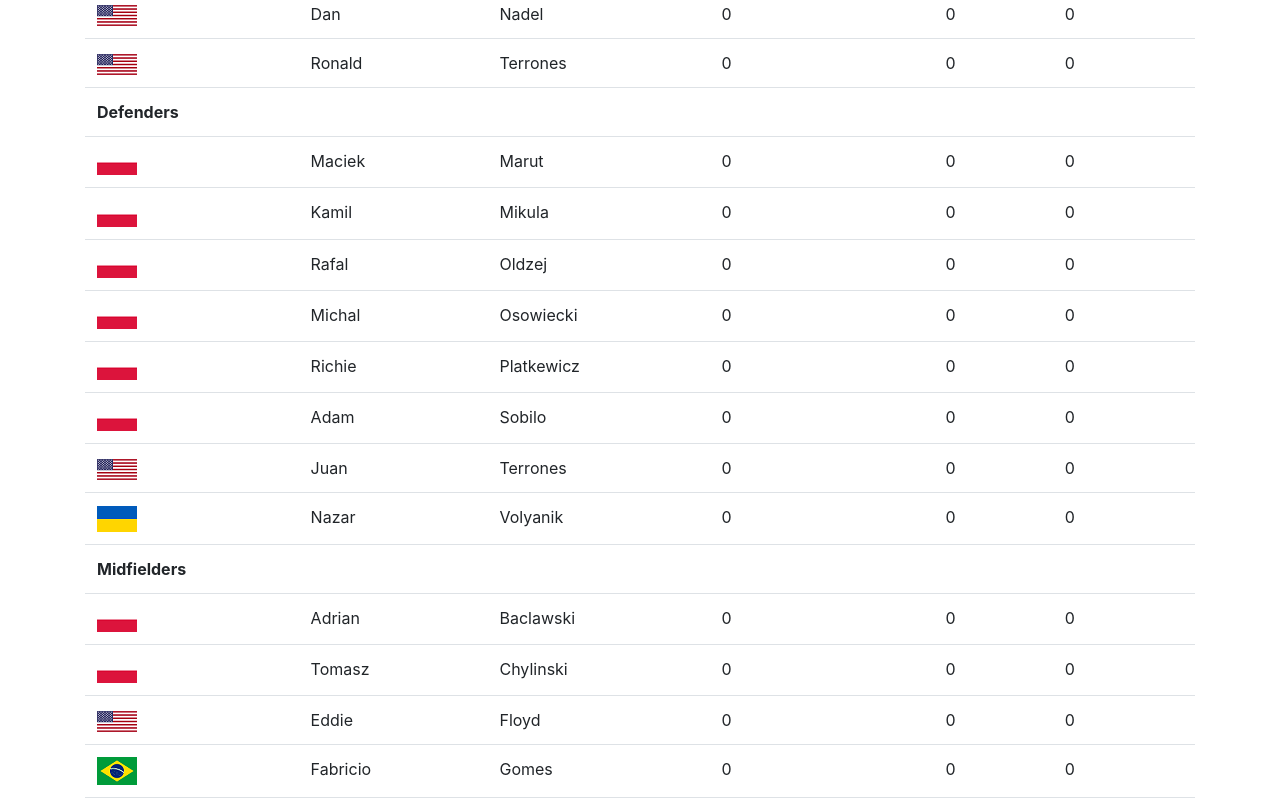
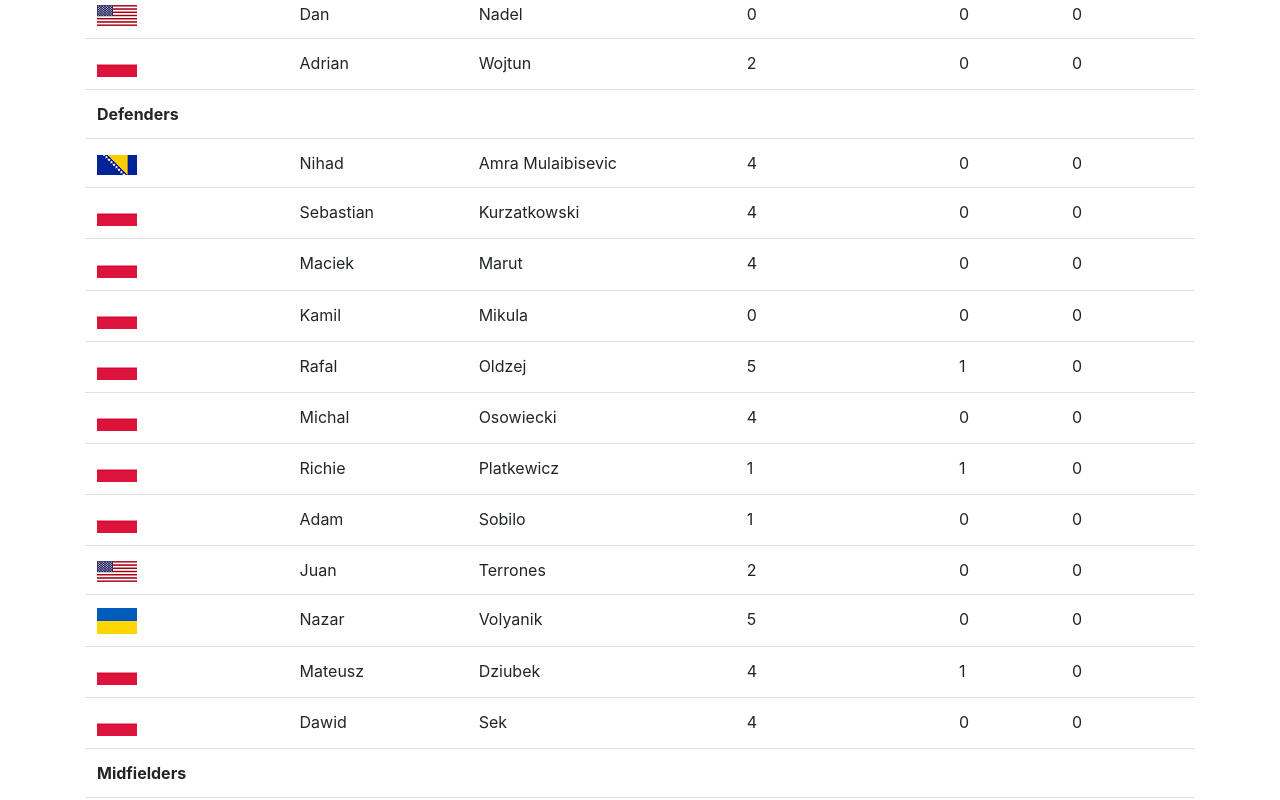
Before and after one commit to TomaszChylinski/polonia_fc, an Angular app in the folder polonia-fc/: page /team in a window 1280 px wide. Shown: the part 300-1100 px from the top of the page. Built offline with nearby package versions, Linux system fonts and the light colour scheme.

Commit message:
feat(polonia) updated roster and standings

```diff
--- a/polonia-fc/src/app/components/home/main/main.component.html
+++ b/polonia-fc/src/app/components/home/main/main.component.html
@@ -70,44 +70,44 @@
                       <tr>
                         <th scope="row">1</th>
                         <td>Vasco da Gama CC</td>
-                        <td>3</td>
-                        <td>7</td>
-                        <td>9</td>
+                        <td>5</td> <!--played-->
+                        <td>14</td><!--goal diff-->
+                        <td>15</td><!--points-->
                       </tr>
                       <tr>
                         <th scope="row">2</th>
-                        <td>Newtown Salty Dogs</td>
-                        <td>3</td>
-                        <td>7</td>
-                        <td>7</td>
+                        <td>Danbury United</td>
+                        <td>4</td><!--played-->
+                        <td>8</td><!--goal diff-->
+                        <td>12</td><!--points-->
                       </tr>
                       <tr>
                         <th scope="row">3</th>
-                        <td>Clinton FC</td>
-                        <td>3</td>
-                        <td>4</td>
-                        <td>7</td>
+                        <td>Greenwich FC</td>
+                        <td>5</td><!--played-->
+                        <td>3</td><!--goal diff-->
+                        <td>11</td><!--points-->
                       </tr>
                       <tr>
                         <th scope="row">4</th>
-                        <td>Danbury United</td>
-                        <td>2</td>
-                        <td>4</td>
-                        <td>6</td>
+                        <td>Clinton</td>
+                        <td>5</td><!--played-->
+                        <td>5</td><!--goal diff-->
+                        <td>10</td><!--points-->
                       </tr>
                       <tr>
                         <th scope="row">5</th>
-                        <td>Greenwich FC</td>
-                        <td>3</td>
-                        <td>1</td>
-                        <td>5</td>
+                        <td>Newtown Salty Dogs</td>
+                        <td>5</td><!--played-->
+                        <td>3</td><!--goal diff-->
+                        <td>7</td><!--points-->
                       </tr>
                       <tr>
                         <th scope="row">6</th>
-                        <td>Club Napoli</td>
-                        <td>3</td>
-                        <td>5</td>
-                        <td>3</td>
+                        <td>Polonia Falcon FC</td>
+                        <td>5</td><!--played-->
+                        <td>-6</td><!--goal diff-->
+                        <td>5</td><!--points-->
                       </tr>
                     </tbody>
                   </table>
--- a/polonia-fc/src/app/components/shared/data/player-data.ts
+++ b/polonia-fc/src/app/components/shared/data/player-data.ts
@@ -1,191 +1,222 @@
-
-export const playerData = [{
-    position: 'mid',
-    firstName: 'Adrian',
-    lastName: 'Baclawski',
-    apperances: 0,
-    goals:0,
-    assists:0,
-    flag:'../../../assets/images/flags/pl.png'
+export const playerData = [
+  {
+    position: 'def',
+    firstName: 'Nihad ',
+    lastName: 'Amra Mulaibisevic',
+    apperances: 4,
+    goals: 0,
+    assists: 0,
+    cleanSheets: 0,
+    flag: '../../../assets/images/flags/bih.png',
+  },
+  {
+    position: 'def',
+    firstName: 'Sebastian',
+    lastName: 'Kurzatkowski',
+    apperances: 4,
+    goals: 0,
+    assists: 0,
+    cleanSheets: 0,
+    flag: '../../../assets/images/flags/pl.png',
+  },
+  {
+    position: 'atk',
+    firstName: 'Sebastian',
+    lastName: 'Stezewski',
+    apperances: 2,
+    goals: 2,
+    assists: 0,
+    cleanSheets: 0,
+    flag: '../../../assets/images/flags/pl.png',
   },
   {
     position: 'mid',
     firstName: 'Tomasz',
     lastName: 'Chylinski',
-    apperances: 0,
-    goals:0,
-    assists:0,
-    flag:'../../../assets/images/flags/pl.png'
-},
-{
-    position: 'mid',
-    firstName: 'Eddie',
-    lastName: 'Floyd',
-    apperances: 0,
-    goals:0,
-    assists:0,
-    flag:'../../../assets/images/flags/usa.png'
+    apperances: 4,
+    goals: 1,
+    assists: 0,
+    cleanSheets: 0,
+    flag: '../../../assets/images/flags/pl.png',
   },
   {
     position: 'atk',
     firstName: 'Franc',
     lastName: 'Gjomarkaj',
-    apperances: 0,
-    goals:0,
-    assists:0,
-    flag:'../../../assets/images/flags/alb.png'
-},
-{
-    position: 'mid',
-    firstName: 'Fabricio',
-    lastName: 'Gomes',
-    apperances: 0,
-    goals:0,
-    assists:0,
-    flag:'../../../assets/images/flags/br.png'
+    apperances: 1,
+    goals: 0,
+    assists: 0,
+    cleanSheets: 0,
+    flag: '../../../assets/images/flags/alb.png',
   },
   {
     position: 'mid',
     firstName: 'Kevin',
     lastName: 'Gromadowski',
-    apperances: 0,
-    goals:0,
-    assists:0,
-    flag:'../../../assets/images/flags/pl.png'
+    apperances: 3,
+    goals: 0,
+    assists: 0,
+    cleanSheets: 0,
+    flag: '../../../assets/images/flags/pl.png',
   },
   {
     position: 'mid',
     firstName: 'Rijad',
     lastName: 'Krajinovic',
-    apperances: 0,
-    goals:0,
-    assists:0,
-    flag:'../../../assets/images/flags/bih.png'
+    apperances: 5,
+    goals: 0,
+    assists: 0,
+    cleanSheets: 0,
+    flag: '../../../assets/images/flags/bih.png',
   },
   {
     position: 'mid',
     firstName: 'Krzysztof',
     lastName: 'Labanowicz',
-    apperances: 0,
-    goals:0,
-    assists:0,
-    flag:'../../../assets/images/flags/pl.png'
+    apperances: 1,
+    goals: 0,
+    assists: 0,
+    cleanSheets: 0,
+    flag: '../../../assets/images/flags/pl.png',
   },
   {
     position: 'def',
     firstName: 'Maciek',
     lastName: 'Marut',
-    apperances: 0,
-    goals:0,
-    assists:0,
-    flag:'../../../assets/images/flags/pl.png'
+    apperances: 4,
+    goals: 0,
+    assists: 0,
+    cleanSheets: 0,
+    flag: '../../../assets/images/flags/pl.png',
   },
   {
     position: 'def',
     firstName: 'Kamil',
     lastName: 'Mikula',
     apperances: 0,
-    goals:0,
-    assists:0,
-    flag:'../../../assets/images/flags/pl.png'
+    goals: 0,
+    assists: 0,
+    cleanSheets: 0,
+    flag: '../../../assets/images/flags/pl.png',
   },
   {
     position: 'gk',
     firstName: 'Dan',
     lastName: 'Nadel',
     apperances: 0,
-    goals:0,
-    assists:0,
-    flag:'../../../assets/images/flags/usa.png'
+    goals: 0,
+    assists: 0,
+    cleanSheets: 0,
+    flag: '../../../assets/images/flags/usa.png',
   },
   {
     position: 'def',
     firstName: 'Rafal',
     lastName: 'Oldzej',
-    apperances: 0,
-    goals:0,
-    assists:0,
-    flag:'../../../assets/images/flags/pl.png'
+    apperances: 5,
+    goals: 1,
+    assists: 0,
+    cleanSheets: 0,
+    flag: '../../../assets/images/flags/pl.png',
   },
   {
     position: 'mid',
     firstName: 'Seldin',
     lastName: 'Osmanovic',
     apperances: 0,
-    goals:0,
-    assists:0,
-    flag:'../../../assets/images/flags/bih.png'
+    goals: 0,
+    assists: 0,
+    cleanSheets: 0,
+    flag: '../../../assets/images/flags/bih.png',
   },
   {
     position: 'def',
     firstName: 'Michal',
     lastName: 'Osowiecki',
-    apperances: 0,
-    goals:0,
-    assists:0,
-    flag:'../../../assets/images/flags/pl.png'
+    apperances: 4,
+    goals: 0,
+    assists: 0,
+    cleanSheets: 0,
+    flag: '../../../assets/images/flags/pl.png',
   },
   {
     position: 'def',
     firstName: 'Richie',
     lastName: 'Platkewicz',
-    apperances: 0,
-    goals:0,
-    assists:0,
-    flag:'../../../assets/images/flags/pl.png'
-},
-{
-    position: 'atk',
-    firstName: 'Adam',
-    lastName: 'Sebastian',
-    apperances: 0,
-    goals:0,
-    assists:0,
-    flag:'../../../assets/images/flags/usa.png'
+    apperances: 1,
+    goals: 1,
+    assists: 0,
+    cleanSheets: 0,
+    flag: '../../../assets/images/flags/pl.png',
   },
   {
     position: 'def',
     firstName: 'Adam',
     lastName: 'Sobilo',
-    apperances: 0,
-    goals:0,
-    assists:0,
-    flag:'../../../assets/images/flags/pl.png'
-},
-{
-    position: 'gk',
-    firstName: 'Ronald',
-    lastName: 'Terrones',
-    apperances: 0,
-    goals:0,
-    assists:0,
-    flag:'../../../assets/images/flags/usa.png'
+    apperances: 1,
+    goals: 0,
+    assists: 0,
+    cleanSheets: 0,
+    flag: '../../../assets/images/flags/pl.png',
   },
   {
     position: 'def',
     firstName: 'Juan',
     lastName: 'Terrones',
-    apperances: 0,
-    goals:0,
-    assists:0,
-    flag:'../../../assets/images/flags/usa.png'
+    apperances: 2,
+    goals: 0,
+    assists: 0,
+    cleanSheets: 0,
+    flag: '../../../assets/images/flags/usa.png',
   },
   {
     position: 'def',
     firstName: 'Nazar',
     lastName: 'Volyanik',
-    apperances: 0,
-    goals:0,
-    assists:0,
-    flag:'../../../assets/images/flags/ukraine.png'
+    apperances: 5,
+    goals: 0,
+    assists: 0,
+    cleanSheets: 0,
+    flag: '../../../assets/images/flags/ukraine.png',
   },
   {
     position: 'mid',
     firstName: 'Adrian',
     lastName: 'Zygo',
-    apperances: 0,
-    goals:0,
-    assists:0,
-    flag:'../../../assets/images/flags/pl.png'
+    apperances: 2,
+    goals: 0,
+    assists: 0,
+    cleanSheets: 0,
+    flag: '../../../assets/images/flags/pl.png',
   },
-]
+  {
+    position: 'gk',
+    firstName: 'Adrian',
+    lastName: 'Wojtun',
+    apperances: 2,
+    goals: 0,
+    assists: 0,
+    cleanSheets: 0,
+    flag: '../../../assets/images/flags/pl.png',
+  },
+  {
+    position: 'def',
+    firstName: 'Mateusz',
+    lastName: 'Dziubek',
+    apperances: 4,
+    goals: 1,
+    assists: 0,
+    cleanSheets: 0,
+    flag: '../../../assets/images/flags/pl.png',
+  },
+  {
+    position: 'def',
+    firstName: 'Dawid',
+    lastName: 'Sek',
+    apperances: 4,
+    goals: 0,
+    assists: 0,
+    cleanSheets: 0,
+    flag: '../../../assets/images/flags/pl.png',
+  },
+];
--- a/polonia-fc/src/app/components/standings/standings-item/standings-item.component.html
+++ b/polonia-fc/src/app/components/standings/standings-item/standings-item.component.html
@@ -15,101 +15,101 @@
       <tr>
         <th scope="row">1</th>
         <td>Vasco da Gama CC</td>
-        <td>3</td> <!-- played -->
-        <td>3</td> <!-- win -->
+        <td>5</td> <!-- played -->
+        <td>5</td> <!-- win -->
         <td>0</td> <!-- lose -->
         <td>0</td> <!-- draw -->
-        <td>7</td> <!-- goal diff -->
-        <td>9</td> <!-- points -->
+        <td>14</td> <!-- goal diff -->
+        <td>15</td> <!-- points -->
       </tr>
       <tr>
         <th scope="row">2</th>
+        <td>Danbury United</td>
+        <td>4</td> <!-- played -->
+        <td>4</td> <!-- win -->
+        <td>0</td> <!-- lose -->
+        <td>0</td> <!-- draw -->
+        <td>8</td> <!-- goal diff -->
+        <td>12</td> <!-- points -->
+      </tr>
+      <tr>
+        <th scope="row">3</th>
+        <td>Greenwich FC</td>
+        <td>5</td> <!-- played -->
+        <td>3</td> <!-- win -->
+        <td>0</td> <!-- lose -->
+        <td>2</td> <!-- draw -->
+        <td>3</td> <!-- goal diff -->
+        <td>1</td> <!-- points -->
+      </tr>
+      <tr>
+        <th scope="row">4</th>
+        <td>Clinton FC</td>
+        <td>5</td> <!-- played -->
+        <td>3</td> <!-- win -->
+        <td>1</td> <!-- lose -->
+        <td>1</td> <!-- draw -->
+        <td>5</td> <!-- goal diff -->
+        <td>10</td> <!-- points -->
+      </tr>
+      <tr>
+        <th scope="row">5</th>
         <td>Newtown Salty Dogs</td>
-        <td>3</td> <!-- played -->
+        <td>5</td> <!-- played -->
         <td>2</td> <!-- win -->
-        <td>0</td> <!-- lose -->
+        <td>2</td> <!-- lose -->
         <td>1</td> <!-- draw -->
-        <td>7</td> <!-- goal diff -->
+        <td>3</td> <!-- goal diff -->
         <td>7</td> <!-- points -->
       </tr>
       <tr>
-        <th scope="row">3</th>
-        <td>Clinton FC</td>
-        <td>3</td> <!-- played -->
-        <td>2</td> <!-- win -->
-        <td>0</td> <!-- lose -->
-        <td>1</td> <!-- draw -->
-        <td>4</td> <!-- goal diff -->
-        <td>7</td> <!-- points -->
-      </tr>
-      <tr>
-        <th scope="row">4</th>
-        <td>Danbury United</td>
-        <td>2</td> <!-- played -->
-        <td>2</td> <!-- win -->
-        <td>0</td> <!-- lose -->
-        <td>0</td> <!-- draw -->
-        <td>4</td> <!-- goal diff -->
-        <td>6</td> <!-- points -->
-      </tr>
-      <tr>
-        <th scope="row">5</th>
-        <td>Greenwich FC</td>
-        <td>3</td> <!-- played -->
+        <th scope="row">6</th>
+        <td>Polonia Falcon FC</td>
+        <td>5</td> <!-- played -->
         <td>1</td> <!-- win -->
-        <td>0</td> <!-- lose -->
+        <td>2</td> <!-- lose -->
         <td>2</td> <!-- draw -->
-        <td>1</td> <!-- goal diff -->
+        <td>-6</td> <!-- goal diff -->
         <td>5</td> <!-- points -->
       </tr>
       <tr>
-        <th scope="row">6</th>
+        <th scope="row">7</th>
         <td>Club Napoli</td>
-        <td>3</td> <!-- played -->
+        <td>5</td> <!-- played -->
         <td>1</td> <!-- win -->
-        <td>2</td> <!-- lose -->
+        <td>4</td> <!-- lose -->
         <td>0</td> <!-- draw -->
-        <td>5</td> <!-- goal diff -->
+        <td>0</td> <!-- goal diff -->
         <td>3</td> <!-- points -->
       </tr>
       <tr>
-        <th scope="row">7</th>
-        <td>Stamford FC</td>
-        <td>2</td> <!-- played -->
-        <td>0</td> <!-- win -->
-        <td>1</td> <!-- lose -->
-        <td>1</td> <!-- draw -->
-        <td>-1</td> <!-- goal diff -->
-        <td>1</td> <!-- points -->
-      </tr>
-      <tr>
         <th scope="row">8</th>
-        <td>Polonia Falcon FC</td>
-        <td>3</td> <!-- played -->
-        <td>0</td> <!-- win -->
-        <td>2</td> <!-- lose -->
-        <td>1</td> <!-- draw -->
-        <td>-7</td> <!-- goal diff -->
-        <td>1</td> <!-- points -->
+        <td>North Branford SC</td>
+        <td>5</td> <!-- played -->
+        <td>1</td> <!-- win -->
+        <td>4</td> <!-- lose -->
+        <td>0</td> <!-- draw -->
+        <td>-15</td> <!-- goal diff -->
+        <td>3</td> <!-- points -->
       </tr>
       <tr>
         <th scope="row">9</th>
-        <td>FC Shelton</td>
-        <td>3</td> <!-- played -->
+        <td>Stamford FC</td>
+        <td>5</td> <!-- played -->
         <td>0</td> <!-- win -->
         <td>3</td> <!-- lose -->
-        <td>0</td> <!-- draw -->
-        <td>-7</td> <!-- goal diff -->
-        <td>0</td> <!-- points -->
+        <td>2</td> <!-- draw -->
+        <td>-4</td> <!-- goal diff -->
+        <td>2</td> <!-- points -->
       </tr>
       <tr>
         <th scope="row">10</th>
-        <td>North Branford SC</td>
-        <td>3</td> <!-- played -->
+        <td>FC Shelton</td>
+        <td>4</td> <!-- played -->
         <td>0</td> <!-- win -->
-        <td>3</td> <!-- lose -->
+        <td>4</td> <!-- lose -->
         <td>0</td> <!-- draw -->
-        <td>-13</td> <!-- goal diff -->
+        <td>-8</td> <!-- goal diff -->
         <td>0</td> <!-- points -->
       </tr>
     </tbody>
```
Lines whose indentation alone changed are shown as unchanged.
